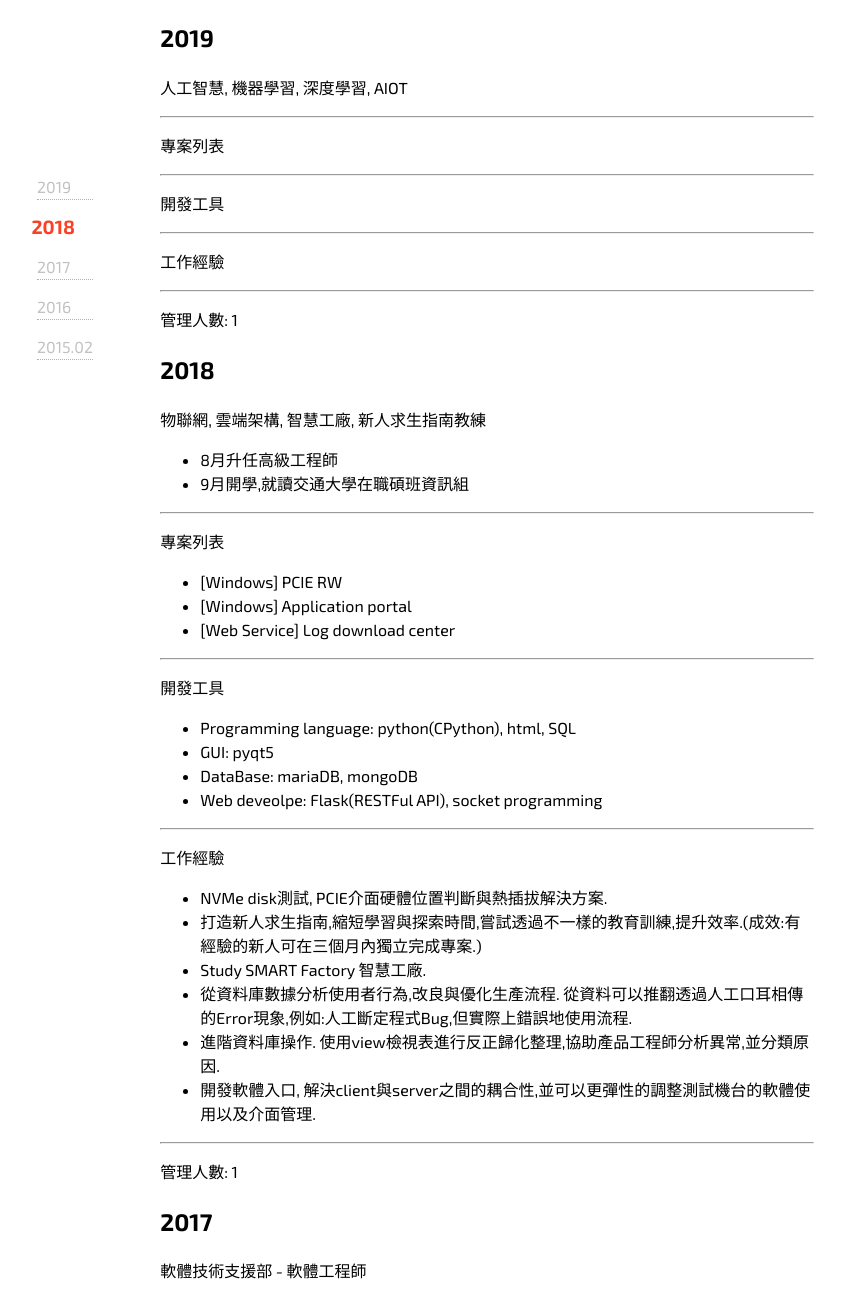
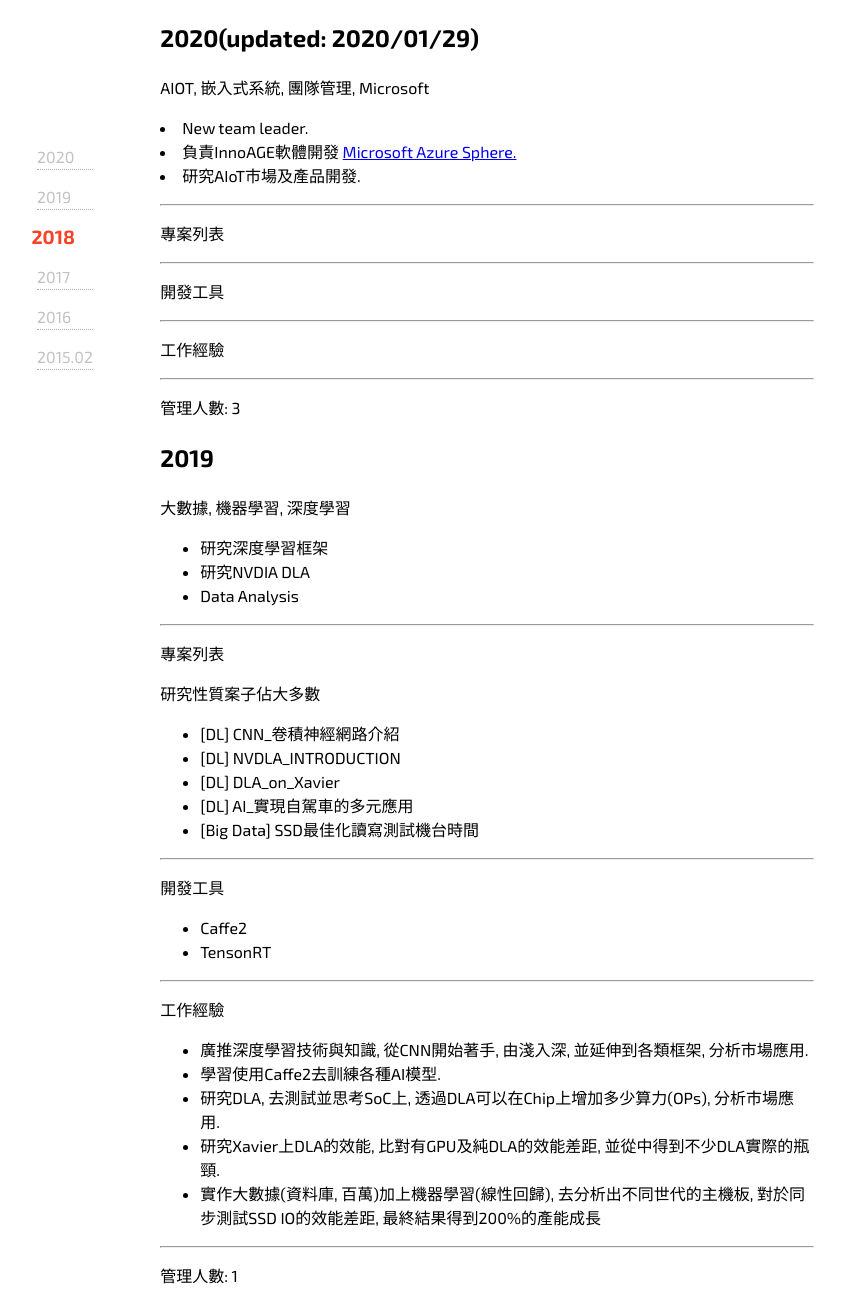
Before and after one commit to Shaing/ahtimeline, a plain HTML site: page index.html in a window 1280 px wide. Shown: the top 1296 px of the page, without its empty margins (153-998 px from the left). Drawn offline with nearby package versions, Linux system fonts and the light colour scheme.

Commit message:
add new info

```diff
--- a/index.html
+++ b/index.html
@@ -80,6 +80,7 @@
         <script src="https://cdnjs.cloudflare.com/ajax/libs/jquery/3.2.1/jquery.min.js"></script>
         <nav class="timeline__nav">
             <ul>
+                <li><span>2020</span></li>
                 <li><span>2019</span></li>
                 <li><span>2018</span></li>
                 <li><span>2017</span></li>
@@ -89,8 +90,11 @@
         </nav>
         <section class="timeline__section">
             <div class="wrapper">
-                <h2 class="milestone">2019</h2>
-                <p>人工智慧, 機器學習, 深度學習, AIOT</p>
+                <h2 class="milestone">2020(updated: 2020/01/29)</h2>
+                <p>AIOT, 嵌入式系統, 團隊管理, Microsoft</p>
+                <li>New team leader.</li>
+                <li>負責InnoAGE軟體開發 <a href="https://azure.microsoft.com/zh-tw/services/azure-sphere/">Microsoft Azure Sphere.</a></li>
+                <li>研究AIoT市場及產品開發.</li>
                 <ul>
                 </ul>
                 <hr>
@@ -104,6 +108,43 @@
                 <hr>
                 <p>工作經驗</p>
                 <ul>
+                </ul>
+                <hr>
+                <p>管理人數: 3</p>
+                <ul>
+                </ul>
+                <h2 class="milestone">2019</h2>
+                <p>大數據, 機器學習, 深度學習</p>
+                <ul>
+                    <li>研究深度學習框架</li>
+                    <li>研究NVDIA DLA</li>
+                    <li>Data Analysis</li>
+                </ul>
+                <hr>
+                <p>專案列表</p>
+                <p>研究性質案子佔大多數</p>
+                <ul>
+                    <li>[DL] CNN_卷積神經網路介紹</li>
+                    <li>[DL] NVDLA_INTRODUCTION</li>
+                    <li>[DL] DLA_on_Xavier</li>
+                    <li>[DL] AI_實現自駕車的多元應用</li>
+                    <li>[Big Data] SSD最佳化讀寫測試機台時間</li>
+                </ul>
+                <hr>
+                <p>開發工具</p>
+                <ul>
+                    <li>Caffe2</li>
+                    <li>TensonRT</li>
+                </ul>
+
+                <hr>
+                <p>工作經驗</p>
+                <ul>
+                    <li>廣推深度學習技術與知識, 從CNN開始著手, 由淺入深, 並延伸到各類框架, 分析市場應用.</li>
+                    <li>學習使用Caffe2去訓練各種AI模型.</li>
+                    <li>研究DLA, 去測試並思考SoC上, 透過DLA可以在Chip上增加多少算力(OPs), 分析市場應用.</li>
+                    <li>研究Xavier上DLA的效能, 比對有GPU及純DLA的效能差距, 並從中得到不少DLA實際的瓶頸.</li>
+                    <li>實作大數據(資料庫, 百萬)加上機器學習(線性回歸), 去分析出不同世代的主機板, 對於同步測試SSD IO的效能差距, 最終結果得到200%的產能成長</li>
                 </ul>
                 <hr>
                 <p>管理人數: 1</p>
```
